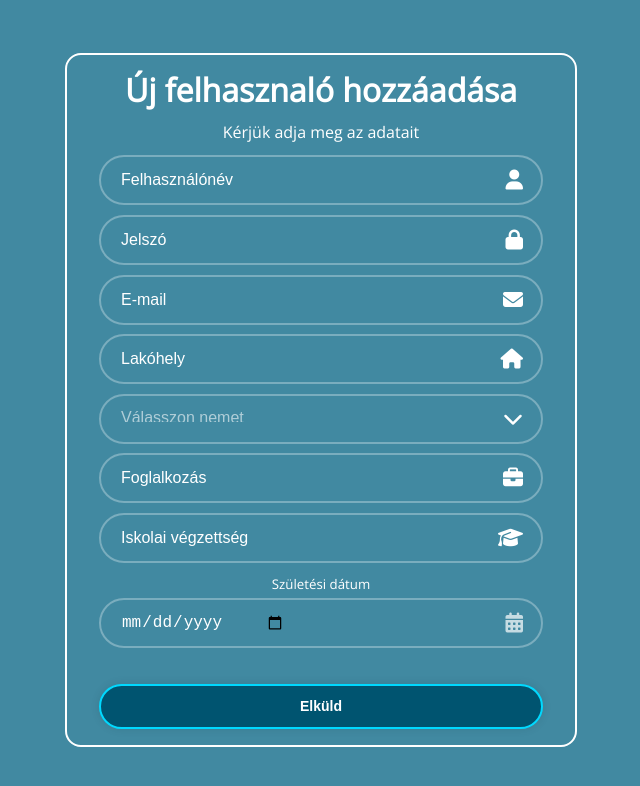
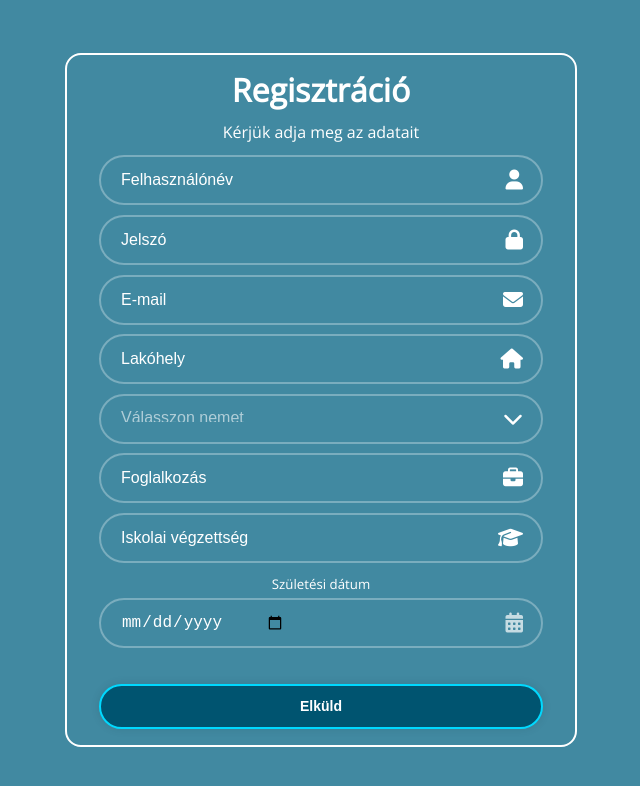
Before and after one commit to AfpCsoportFives/Afp2Projekt, a React (Create React App) app in the folder client/: page /users/create in a window 1280 px wide. Shown: the top 786 px of the page, without its empty margins (319-959 px from the left). Built offline with nearby package versions, Linux system fonts and the light colour scheme.

Commit message:
Add new button to Header and routed

```diff
--- a/client/src/components/Header.jsx
+++ b/client/src/components/Header.jsx
@@ -9,7 +9,9 @@ function Header() {
                 <p>Nálunk biztos van olyan rendezvény ami érdekelheti önt!</p>
                 <a href="/login" className="btn"><i className="fas fa-chevron-right"></i> Bejelentkezés</a>
                 <h4>Nincs még felhasználói fiókja?</h4>
-                <a href="./main" className="btn-little">Regisztráció</a>
+                <a href="./users/create" className="btn-little">Regisztráció</a>
+                <br />
+                <a href="./main" className="btn-little">Belépés</a>
             </div>
     </header>
   )
--- a/client/src/pages/AddNewUser.jsx
+++ b/client/src/pages/AddNewUser.jsx
@@ -5,7 +5,7 @@ function AddNewUser() {
     <div id='registration'>
         <div className="reg-wrapper">
             <form action="#" method="post">
-                <h1>Új felhasznaló hozzáadása</h1>
+                <h1>Regisztráció</h1>
                 <p>Kérjük adja meg az adatait</p>
                 <div className="input-box">
                     <input type="text" id="username" name="username" placeholder="Felhasználónév"/>
```
